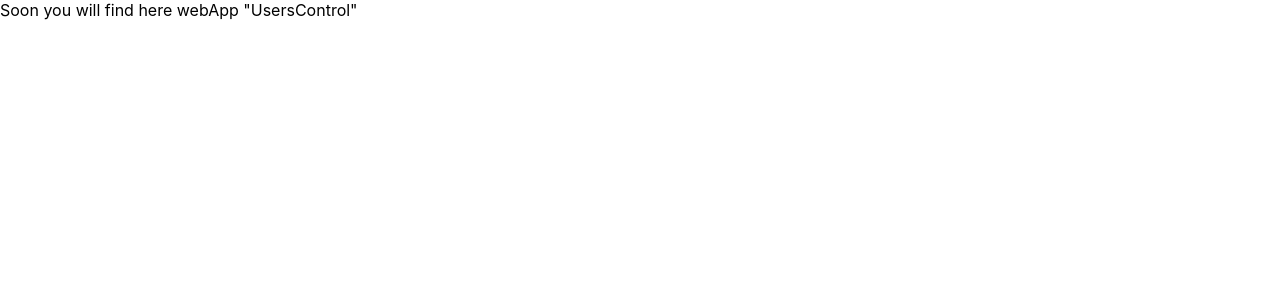
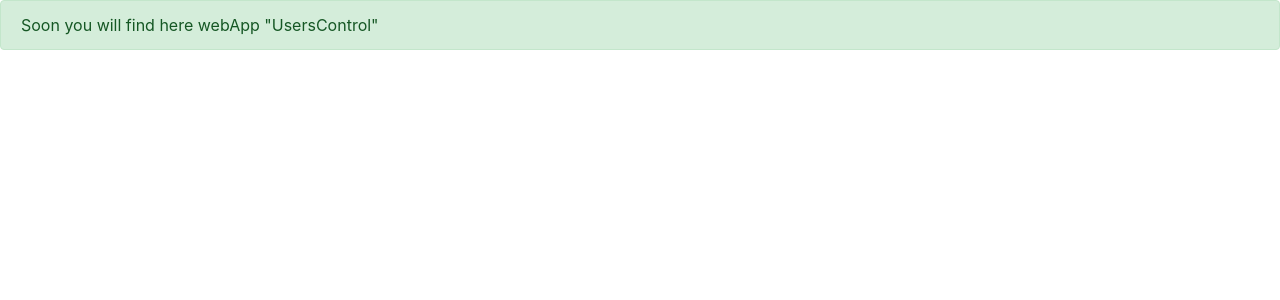
Before and after one commit to AAPrikhodko/userscontrol, a React (Create React App) app: page / in a window 1280 px wide. Shown: the top 300 px of the page. Built offline with nearby package versions, Linux system fonts and the light colour scheme.

Commit message:
Fixed err with react-script version Added react-bootstrap

```diff
--- a/src/components/ValidTextField/ValidTextField.tsx
+++ b/src/components/ValidTextField/ValidTextField.tsx
@@ -0,0 +1,2 @@
+const ValidTextField = () => {}
+export default ValidTextField
--- a/src/components/ValidTextField/index.ts
+++ b/src/components/ValidTextField/index.ts
@@ -0,0 +1,2 @@
+const Index = () => {}
+export default Index
--- a/src/contexts/reduxStore/store.ts
+++ b/src/contexts/reduxStore/store.ts
@@ -0,0 +1,2 @@
+const Store = () => {}
+export default Store
--- a/src/index.js
+++ b/src/index.js
@@ -4,6 +4,7 @@ import './index.css';
 import App from './pages/App';
 import reportWebVitals from './reportWebVitals';
 import firebase from 'firebase'
+import 'bootstrap/dist/css/bootstrap.min.css'
 
 const firebaseConfig = {
     apiKey: "AIzaSyCRSBVjoULojjmMxWJa1XIYIT2C8df1z10",
--- a/src/pages/App.js
+++ b/src/pages/App.js
@@ -1,6 +1,7 @@
 import React from "react";
 import './App.css';
 import firebase from 'firebase'
+import {Alert} from "react-bootstrap";
 
 
 function App() {
@@ -9,9 +10,9 @@ function App() {
     console.log(db)
 
   return (
-    <div>
+      <Alert variant={'success'}>
      Soon you will find here webApp "UsersControl"
-    </div>
+    </Alert>
   );
 }
 
--- /dev/null
+++ b/src/react-app-env.d.ts
@@ -0,0 +1 @@
+/// <reference types="react-scripts" />
--- a/src/validation/validation.ts
+++ b/src/validation/validation.ts
@@ -0,0 +1,2 @@
+const Validation = () => {}
+export default Validation
```
Also changed, not shown: package.json (+8 -1 lines), tsconfig.json (added, +26 -0 lines), 1 other file (tests, documents, lock files or other folders).
